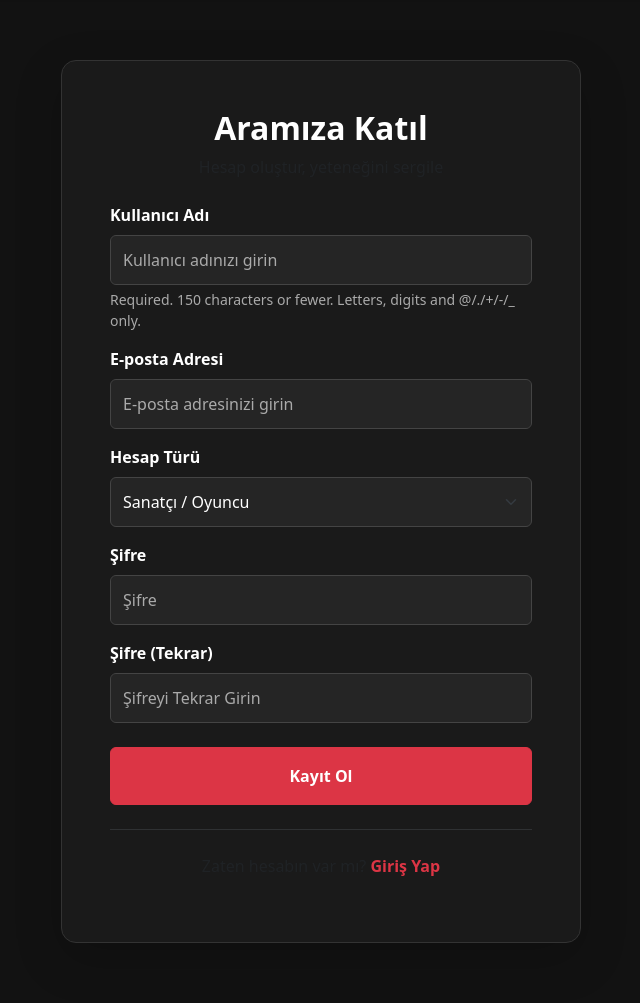
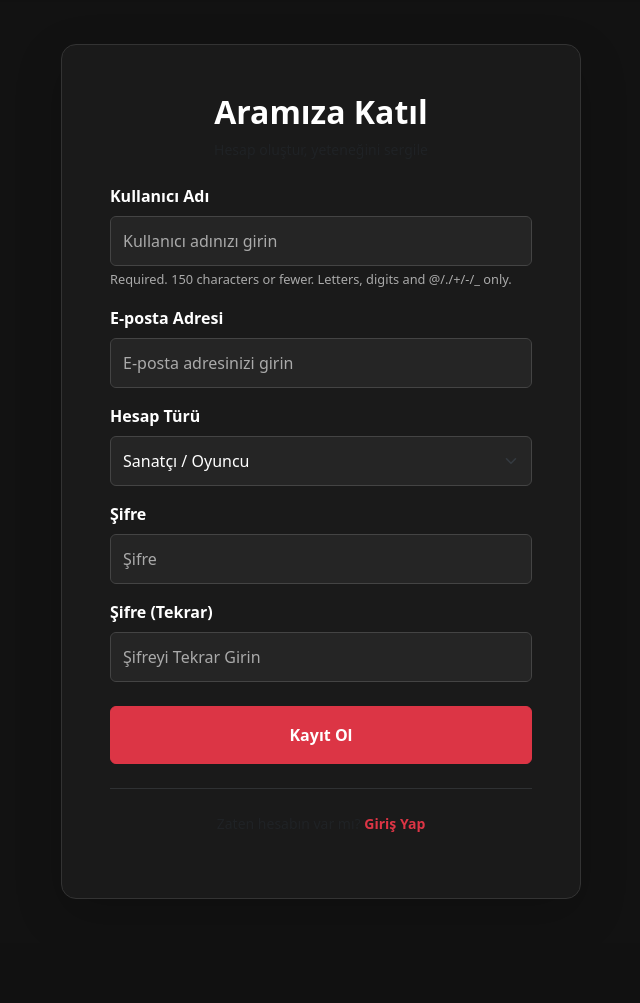
Before and after one commit to Phemsous/Goster-Kendini, a Django app: page /accounts/register/ in a window 1280 px wide. Shown: the part 56-1059 px from the top of the page, without its empty margins (319-959 px from the left). After the commit the page ends 955 px from the top, so only its background shows below. Run offline with Django 5.2, Linux system fonts and the light colour scheme.

Commit message:
küçük değişiklikler

```diff
--- a/templates/accounts/register.html
+++ b/templates/accounts/register.html
@@ -3,19 +3,19 @@
 
 {% block extra_style %}
 body { background-color: #121212; color: white; }
-.register-card { background-color: #1a1a1a; border: 1px solid #333; border-radius: 15px; max-width: 520px; margin: 60px auto; }
+.register-card { background-color: #1a1a1a; border: 1px solid #333; border-radius: 15px; max-width: 520px; margin: 20px auto; }
 .form-control, .form-select { background-color: #252525; border: 1px solid #444; color: white; padding: 12px; }
 .form-control:focus, .form-select:focus { background-color: #2d2d2d; border-color: #dc3545; color: white; box-shadow: none; }
 .form-control::placeholder { color: #aaa; }
-label { color: white; }
+label { color: white !important; }
 {% endblock %}
 
 {% block content %}
-<div class="container">
-    <div class="register-card p-5 shadow-lg">
+<div class="container py-4">
+    <div class="register-card p-3 p-md-5 shadow-lg">
         <div class="text-center mb-4">
             <h2 class="fw-bold">Aramıza Katıl</h2>
-            <p class="text-muted">Hesap oluştur, yeteneğini sergile</p>
+            <p class="text-muted small">Hesap oluştur, yeteneğini sergile</p>
         </div>
         <form method="POST">
             {% csrf_token %}
@@ -24,7 +24,7 @@ label { color: white; }
                 <label class="form-label fw-semibold">{{ field.label }}</label>
                 {{ field }}
                 {% if field.help_text %}
-                    <div class="form-text" style="color:#aaa;">{{ field.help_text }}</div>
+                    <div class="form-text" style="color:#aaa; font-size:0.8rem;">{{ field.help_text }}</div>
                 {% endif %}
                 {% for error in field.errors %}
                     <div class="text-danger small mt-1">{{ error }}</div>
@@ -34,7 +34,9 @@ label { color: white; }
             <button type="submit" class="btn btn-danger w-100 fw-bold py-3 mt-2">Kayıt Ol</button>
         </form>
         <hr class="border-secondary my-4">
-        <p class="text-center text-muted">Zaten hesabın var mı? <a href="{% url 'login' %}" class="text-danger fw-bold text-decoration-none">Giriş Yap</a></p>
+        <p class="text-center text-muted small">Zaten hesabın var mı?
+            <a href="{% url 'login' %}" class="text-danger fw-bold text-decoration-none">Giriş Yap</a>
+        </p>
     </div>
 </div>
 {% endblock %}
```
